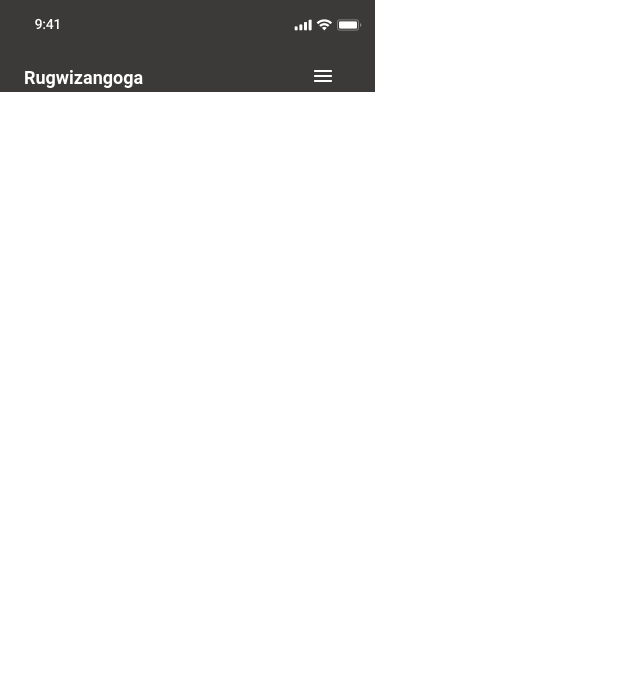
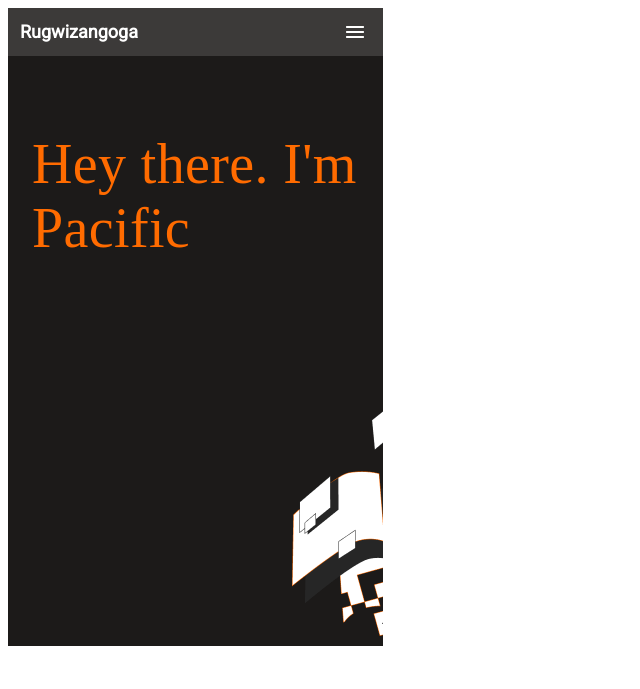
Before and after one commit to rugwizangoga/My-portfolio, a website: page index.html in a window 1280 px wide. Shown: the whole page, without its empty margins (0-640 px from the left). Drawn offline with Linux system fonts and the light colour scheme; a web font is replaced by a local one.

Commit message:
Added headline's primary text and deleted the status bar

```diff
--- a/index.html
+++ b/index.html
@@ -8,23 +8,24 @@
     <link rel="stylesheet" href="style.css">
 </head>
 <body>
-    <header class="AppBar container">
-        <div class="statusbars container">
-            <div class="time">
-               <img src="/pic/Bars/Status Bars/Time Style.png" alt="timer">
-            </div>
-            <div class="group4">
-               <img src="/pic/Bars/Status Bars/Group 4.png" alt="statusbars">
-            </div>
+    <header class="AppBar app">
+        <div class="logo">
+            <p id="name">Rugwizangoga</p>
         </div>
-        <div class="toolbar container">
-            <div class="logo">
-                <p id="name">Rugwizangoga</p>
-            </div>
-            <div class="menu">
-                <img src="/pic/Normal Button/Tertiary/Enabled.png" alt="menu">
-            </div>
+        <div class="menu">
+            <img src="/pic/Icons/Enabled.png" alt="menu">
         </div>
     </header>
+    <main class="app">
+        <section class="headline">
+            <div class="primarytext app">
+                <p>Hey there.
+                    I'm Pacific</p>
+            </div>
+            <div class="ilustration app">
+                <img src="/pic/Illustration (1).png" alt="Illustration">
+            </div>
+        </section>
+    </main>
 </body>
 </html>
--- a/style.css
+++ b/style.css
@@ -1,63 +1,35 @@
-.container{
+@import url('https://fonts.googleapis.com/css2?family=Poppins&display=swap');
+@import url('https://fonts.googleapis.com/css2?family=Roboto&display=swap');
+@import url('http://fonts.cdnfonts.com/css/crete-round');
+.app{
     width: 375px;
 }
 .AppBar {
-    position:absolute;
-    height: 92px;
+    display: flex;
+    flex-direction: row;
+    align-items: center;
+    justify-content: space-between;
+    height: 48px;
     top: 0px;
     left: 0px;
     background-color: #3c3a39;
-}
- .statusbars {
-    position: absolute;
-    height: 44px;
-    left: calc(50% - 375px/2);
-    top: 0px;
-}
-.time {
-    position: absolute;
-    width: 54px;
-    height: 21px;
-    left: 21px;
-    top: 13px;
-}
-.group4 {
-    position: absolute;
-    width: 66.66px;
-    height: 11.34px;
-    left: 293.67px;
-    top: 17.33px;
-}
-.toolbar {
-    position: absolute;
-    height: 48px;
-    left: 0px;
-    right: 0x;
-    top: 44px;
-    bottom: 0px;
 }
 .logo {
     display: flex;
     flex-direction: row;
     align-items: center;
-    padding: 10px 12px;
-    position: absolute;
     width: 101px;
     height: 44px;
-    left: 12px;
-    top: calc(50% - 44px/2);
+    padding: 10px 12px;
 }
 .menu {
     display: flex;
     flex-direction: row;
     align-items: flex-start;
-    padding: 8px;
-    position: absolute;
     width: 40px;
     height: 40px;
-    right: 24px;
-    top: calc(50% - 40px/2);
     border-radius: 8px;
+    padding: 8px;
 }
 #name{
     width: 77px;
@@ -72,3 +44,29 @@
     text-align: center;
     color: #FFFFFF;
 }
+.headline {
+    display: flex;
+    flex-direction: column;
+    align-items: flex-start;
+    height: 590px;
+    background:#1C1A19;
+    position: absolute;
+}
+.primarytext {
+    padding: 20px 24px 40px;
+    width: 327px;
+    height: 124px;
+    font-family: 'Crete Round';
+    font-style: normal;
+    font-weight: 400;
+    font-size: 56px;
+    letter-spacing: 0.37px;
+    color: #FF6B00;
+}
+.ilustration {
+    position: absolute;
+    width: 406.89px;
+    height: 312.03px;
+    left: 227.5px;
+    top: 220px;
+}
```
Also changed, not shown: pic/Bars/Status Bars/Group 4.png (deleted), pic/Bars/Status Bars/Time Style.png (deleted), pic/Icons/Enabled.png (renamed from pic/Normal Button/Tertiary/Enabled.png), pic/Icons/hub.png (added), pic/Icons/in.png (added), pic/Icons/media.png (added), pic/Icons/twitter.png (added), pic/Icons/v.png (added), pic/Illustration (1).png (added).
